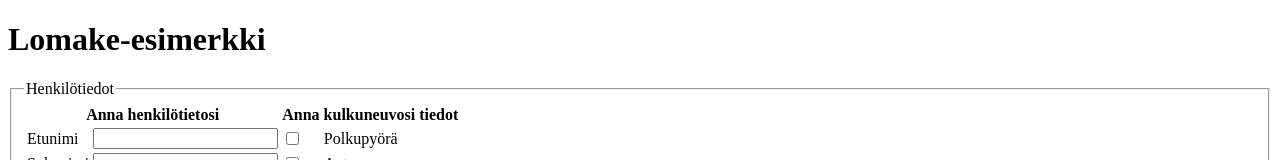
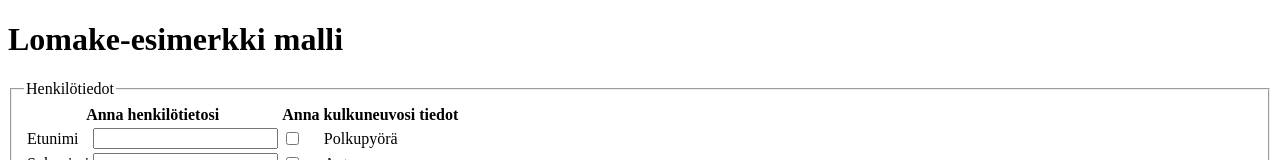
Before and after one commit to fushalisa/WEB--teknologia, a plain HTML site: page lomake.html in a window 1280 px wide. Shown: the top 160 px of the page. Drawn offline with Linux system fonts and the light colour scheme.

Commit message:
lomake esimerkki

```diff
--- a/lomake.html
+++ b/lomake.html
@@ -6,7 +6,7 @@
 </head>
 
 <body>
-    <h1>Lomake-esimerkki</h1>
+    <h1>Lomake-esimerkki malli</h1>
 
     <form>
         <fieldset>
```
